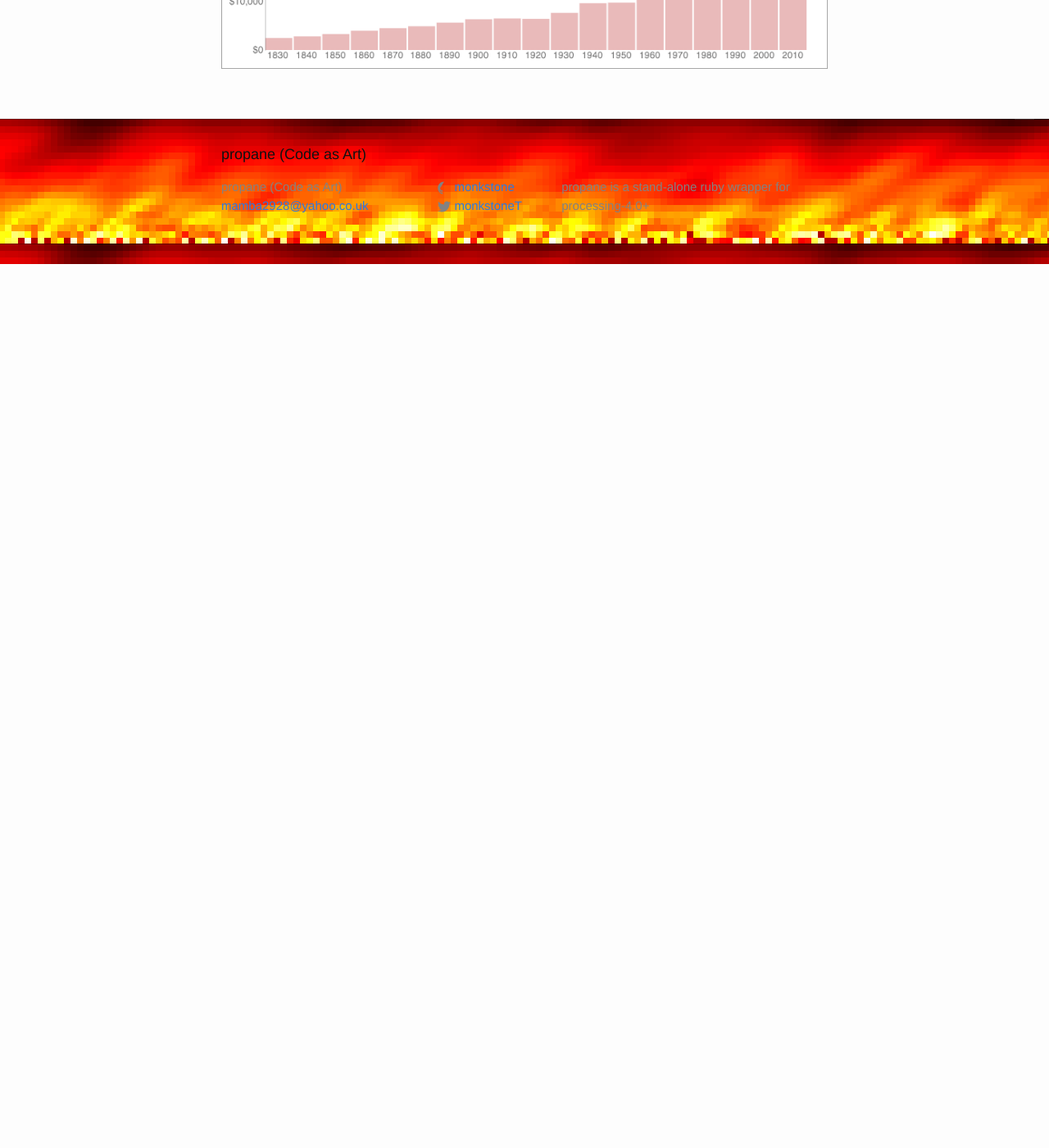
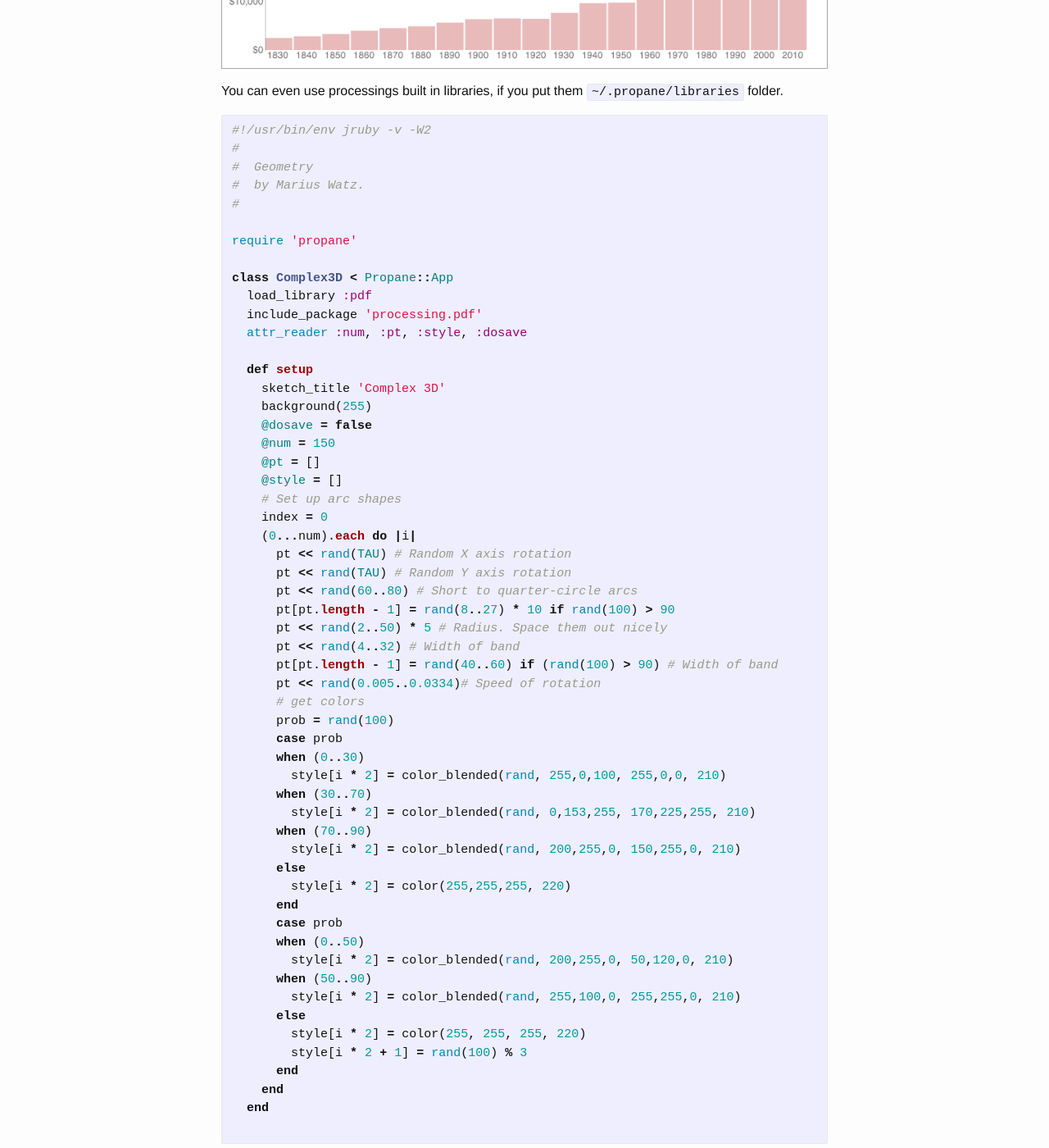
Before and after one commit to ruby-processing/propane, a Jekyll site: the page built from _libraries/processing.md, in a window 1280 px wide and 1400 px high, scrolled down 3177 px. Shown: the whole window at 82% size. Built offline with Jekyll 4.4.1, drawn with Linux system fonts in a browser that asks for light colours; before the commit the page ends 3499 px from its top, so only the background shows below that.

Commit message:
pdf library

````diff
--- a/_libraries/processing.md
+++ b/_libraries/processing.md
@@ -122,3 +122,63 @@ BarChartSketch.new
 ```
 
 ![bar chart sketch]({{ site.github.url }}/assets/bar_chart.png)
+
+You can even use processings built in libraries, if you put them `~/.propane/libraries` folder.
+
+```ruby
+#!/usr/bin/env jruby -v -W2
+#
+#  Geometry
+#  by Marius Watz.
+#
+
+require 'propane'
+
+class Complex3D < Propane::App
+  load_library :pdf
+  include_package 'processing.pdf'
+  attr_reader :num, :pt, :style, :dosave
+
+  def setup
+    sketch_title 'Complex 3D'
+    background(255)
+    @dosave = false
+    @num = 150
+    @pt = []
+    @style = []
+    # Set up arc shapes
+    index = 0
+    (0...num).each do |i|
+      pt << rand(TAU) # Random X axis rotation
+      pt << rand(TAU) # Random Y axis rotation
+      pt << rand(60..80) # Short to quarter-circle arcs
+      pt[pt.length - 1] = rand(8..27) * 10 if rand(100) > 90
+      pt << rand(2..50) * 5 # Radius. Space them out nicely
+      pt << rand(4..32) # Width of band
+      pt[pt.length - 1] = rand(40..60) if (rand(100) > 90) # Width of band
+      pt << rand(0.005..0.0334)# Speed of rotation
+      # get colors
+      prob = rand(100)
+      case prob
+      when (0..30)
+        style[i * 2] = color_blended(rand, 255,0,100, 255,0,0, 210)
+      when (30..70)
+        style[i * 2] = color_blended(rand, 0,153,255, 170,225,255, 210)
+      when (70..90)
+        style[i * 2] = color_blended(rand, 200,255,0, 150,255,0, 210)
+      else
+        style[i * 2] = color(255,255,255, 220)
+      end
+      case prob
+      when (0..50)
+        style[i * 2] = color_blended(rand, 200,255,0, 50,120,0, 210)
+      when (50..90)
+        style[i * 2] = color_blended(rand, 255,100,0, 255,255,0, 210)
+      else
+        style[i * 2] = color(255, 255, 255, 220)
+        style[i * 2 + 1] = rand(100) % 3
+      end
+    end
+  end
+
+```
````
